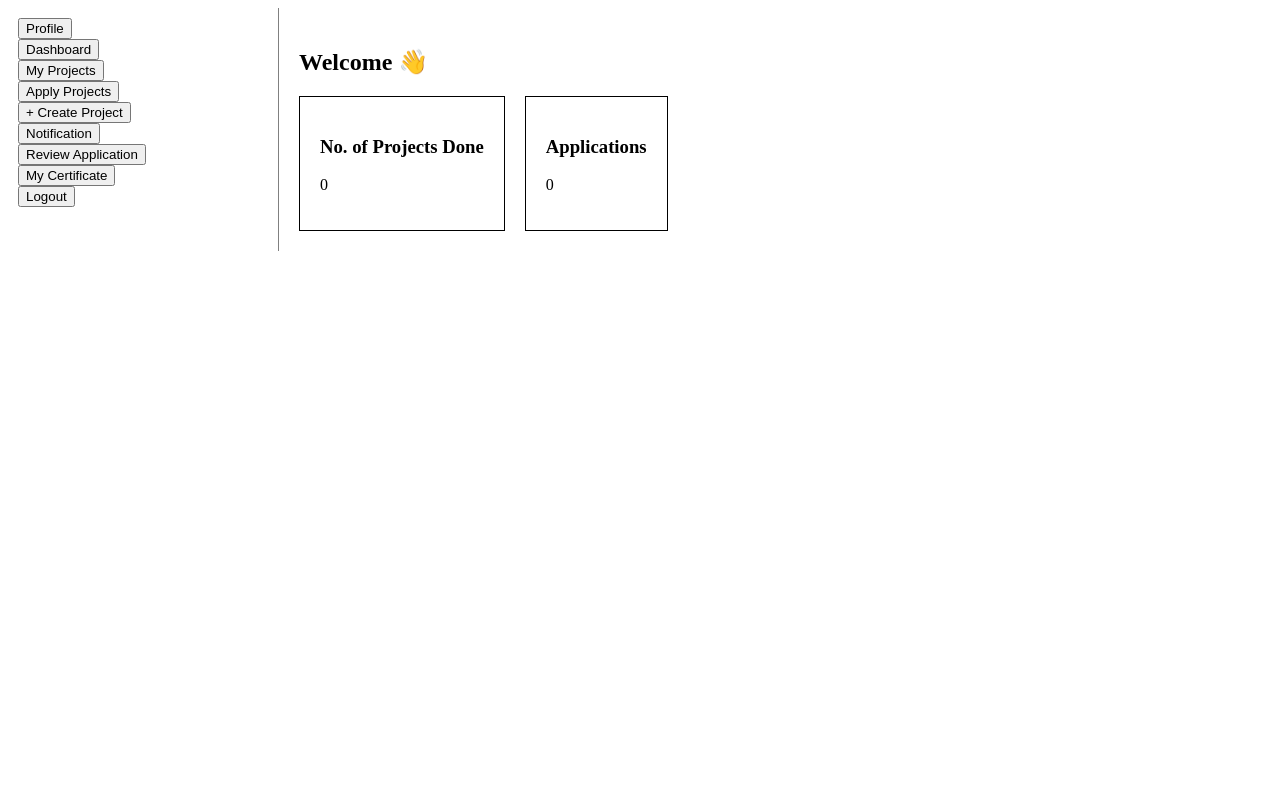
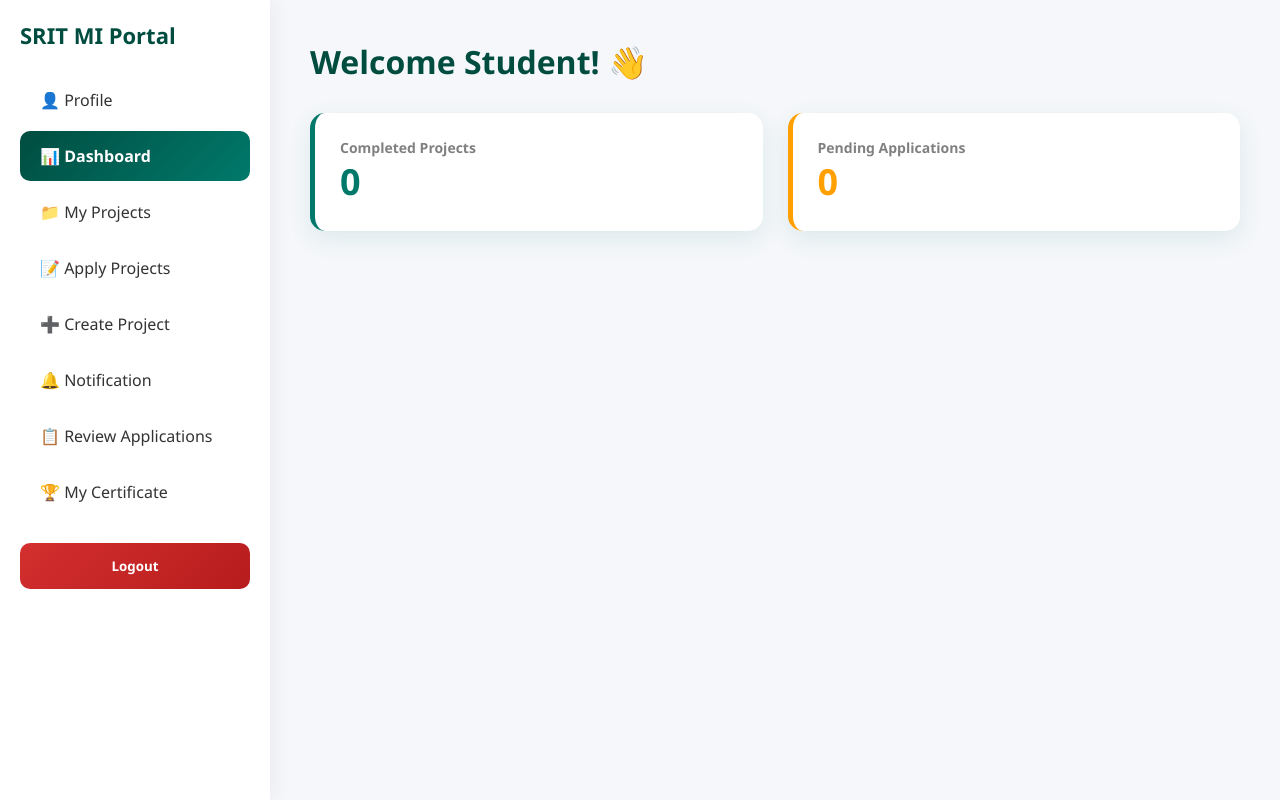
Before and after one commit to kavadihemalatha0317/srit-mi-portal, a Next.js app: page /dashboard in a window 1280 px wide. Built offline with nearby package versions, Linux system fonts and the light colour scheme; no server answers; the database is empty.

Commit message:
Update dashboard.jsx

```diff
--- a/pages/dashboard.jsx
+++ b/pages/dashboard.jsx
@@ -1,76 +1,179 @@
-import { useState, useEffect } from 'react'
-import { auth, db } from '../lib/firebase'
-import { onAuthStateChanged } from 'firebase/auth'
-import { collection, onSnapshot, addDoc } from 'firebase/firestore'
+import React, { useState, useEffect } from "react";
+import { useRouter } from "next/router";
 
 export default function Dashboard() {
-  const [page, setPage] = useState('dashboard')
-  const [user, setUser] = useState(null)
-  const [projects, setProjects] = useState([])
-  const [applications, setApplications] = useState([])
+  const [page, setPage] = useState("dashboard");
+  const [user, setUser] = useState({});
+  const [projects, setProjects] = useState([]);
+  const [allProjects, setAllProjects] = useState([]); // For apply dropdown
+  const [notifications, setNotifications] = useState(0);
+  const [selectedProject, setSelectedProject] = useState("");
+  const [whyJoin, setWhyJoin] = useState("");
 
-  useEffect(()=>{
-    onAuthStateChanged(auth, (u)=>setUser(u))
-    onSnapshot(collection(db, "projects"), (snap)=>setProjects(snap.docs.map(d=>({id:d.id, ...d.data()}))))
-    onSnapshot(collection(db, "applications"), (snap)=>setApplications(snap.docs.map(d=>({id:d.id, ...d.data()}))))
+  const router = useRouter();
+
+  useEffect(() => {
+    const roll = localStorage.getItem("currentUser");
+    const data = JSON.parse(localStorage.getItem(roll+"_data"));
+    setUser(data || {name:"Student", roll:"254G1A0000", dept:"CSM", year:"2nd Year", college:"SRIT", email:"student@srit.ac.in"});
+    const completed = JSON.parse(localStorage.getItem(roll+"_completed")) || [];
+    setProjects(completed);
+
+    // Demo projects for Apply
+    const demoProjects = JSON.parse(localStorage.getItem("all_projects")) || [
+      {id:1, title:"AI Chatbot", desc:"Build AI chatbot for college", skills:"Python, NLP", limit:"5", duration:"2 Months"},
+      {id:2, title:"E-Commerce Website", desc:"MERN stack website", skills:"React, Node", limit:"4", duration:"3 Months"}
+    ];
+    setAllProjects(demoProjects);
+
+    const notifs = JSON.parse(localStorage.getItem(roll+"_notifs")) || [];
+    setNotifications(notifs.length);
   },[])
 
-  const Sidebar = () => (
-    <div style={{width: '250px', borderRight: '1px solid gray', padding: '10px'}}>
-      <button onClick={()=>setPage('profile')}>Profile</button><br/>
-      <button onClick={()=>setPage('dashboard')}>Dashboard</button><br/>
-      <button onClick={()=>setPage('myprojects')}>My Projects</button><br/>
-      <button onClick={()=>setPage('apply')}>Apply Projects</button><br/>
-      <button onClick={()=>setPage('create')}>+ Create Project</button><br/>
-      <button onClick={()=>setPage('notifications')}>Notification</button><br/>
-      <button onClick={()=>setPage('review')}>Review Application</button><br/>
-      <button onClick={()=>setPage('certificate')}>My Certificate</button><br/>
-      <button onClick={()=>auth.signOut()}>Logout</button>
-    </div>
-  )
+  const handleApply = () => {
+    if(!selectedProject || !whyJoin) return alert("Please fill all fields");
+    const application = {
+      project: selectedProject,
+      name: user.name, roll: user.roll, email: user.email, dept: user.dept, year: user.year,
+      why: whyJoin, status: "Pending", date: new Date().toLocaleDateString()
+    }
+    const roll = localStorage.getItem("currentUser");
+    const applied = JSON.parse(localStorage.getItem(roll+"_applied")) || [];
+    localStorage.setItem(roll+"_applied", JSON.stringify([...applied, application]));
+    alert("Application Submitted Successfully!");
+    setSelectedProject(""); setWhyJoin("");
+  }
 
-  const DashboardPage = () => (
+  const [newProject, setNewProject] = useState({title:"", desc:"", skills:"", limit:"", duration:""});
+  const handleCreate = () => {
+    if(Object.values(newProject).some(v=>!v)) return alert("Please fill all fields");
+    const roll = localStorage.getItem("currentUser");
+    const created = JSON.parse(localStorage.getItem(roll+"_created")) || [];
+    localStorage.setItem(roll+"_created", JSON.stringify([...created, {...newProject, status:"Waiting for Approval"}]));
+    alert("Project Created! Waiting for Admin Approval");
+    setNewProject({title:"", desc:"", skills:"", limit:"", duration:""});
+  }
+
+  return (
     <div>
-      <h2>Welcome {user?.email} 👋</h2>
-      <div style={{display: 'flex', gap: '20px'}}>
-        <div style={{border: '1px solid', padding: '20px'}}>
-          <h3>No. of Projects Done</h3>
-          <p>{projects.filter(p=>p.creator===user?.email && p.status==='done').length}</p>
+      <style>{`
+        @keyframes jumpOnce { 0% { transform: translateY(0); } 50% { transform: translateY(-6px); } 100% { transform: translateY(0); } }
+        .sidebar-btn { width:100%; text-align:left; padding:14px 20px; margin:6px 0; background:transparent; color:#333; border:none; border-radius:10px; cursor:pointer; font-size:16px; font-weight:500; transition:all 0.3s; display:flex; align-items:center; justify-content:space-between; }
+        .sidebar-btn:hover { animation: jumpOnce 0.5s ease; background:#E0F7FA; }
+        .sidebar-btn.active { background: linear-gradient(135deg, #004D40, #00796B); color: white; font-weight: bold; }
+        .badge { background:#D32F2F; color:white; border-radius:20px; padding:2px 10px; font-size:12px; font-weight:bold; }
+        .logout-btn { width:100%; padding:14px; margin-top:20px; background: linear-gradient(135deg, #D32F2F, #B71C1C); color:white; border:none; border-radius:10px; font-weight:bold; }
+        .logout-btn:hover { animation: jumpOnce 0.5s ease; }
+        .stat-card:hover { animation: jumpOnce 0.5s ease; }
+        .form-card { background:white; padding:30px; border-radius:15px; box-shadow:0 8px 25px rgba(0,121,107,0.1); max-width:700px; }
+        input, select, textarea { width:100%; padding:12px; margin:10px 0; border:2px solid #B2DFDB; border-radius:8px; font-size:15px; }
+        label { font-weight:600; color:#004D40; }
+        button.primary { padding:14px 30px; background:linear-gradient(135deg,#00796B,#004D40); color:white; border:none; border-radius:8px; font-weight:bold; cursor:pointer; font-size:16px; }
+        button.primary:hover { animation: jumpOnce 0.5s ease; }
+        * { margin: 0; padding: 0; box-sizing: border-box; font-family:'Segoe UI', Arial; }
+      `}</style>
+
+      <div style={{display:"flex", minHeight:"100vh", background:"#F5F7FA"}}>
+        {/* SIDEBAR */}
+        <div style={{width:"270px", background:"white", padding:"20px", boxShadow:"4px 0 20px rgba(0,0,0,0.05)"}}>
+          <h3 style={{color:"#004D40", marginBottom:"25px", fontSize:"22px", fontWeight:"900"}}>SRIT MI Portal</h3>
+          <button onClick={()=>setPage("profile")} className={`sidebar-btn ${page==="profile"?"active":""}`}><span>👤 Profile</span></button>
+          <button onClick={()=>setPage("dashboard")} className={`sidebar-btn ${page==="dashboard"?"active":""}`}><span>📊 Dashboard</span></button>
+          <button onClick={()=>setPage("myprojects")} className={`sidebar-btn ${page==="myprojects"?"active":""}`}><span>📁 My Projects</span></button>
+          <button onClick={()=>setPage("applyprojects")} className={`sidebar-btn ${page==="applyprojects"?"active":""}`}><span>📝 Apply Projects</span></button>
+          <button onClick={()=>setPage("createproject")} className={`sidebar-btn ${page==="createproject"?"active":""}`}><span>➕ Create Project</span></button>
+          <button onClick={()=>setPage("notification")} className={`sidebar-btn ${page==="notification"?"active":""}`}><span>🔔 Notification</span>{notifications > 0 && <span className="badge">{notifications}</span>}</button>
+          <button onClick={()=>setPage("reviewapplications")} className={`sidebar-btn ${page==="reviewapplications"?"active":""}`}><span>📋 Review Applications</span></button>
+          <button onClick={()=>setPage("mycertificate")} className={`sidebar-btn ${page==="mycertificate"?"active":""}`}><span>🏆 My Certificate</span></button>
+          <button onClick={()=>{localStorage.removeItem("currentUser"); router.push("/");}} className="logout-btn">Logout</button>
         </div>
-        <div style={{border: '1px solid', padding: '20px'}}>
-          <h3>Applications</h3>
-          <p>{applications.filter(a=>a.creator===user?.email).length}</p>
+
+        {/* MAIN CONTENT */}
+        <div style={{flex:1, padding:"40px", overflowY:"auto"}}>
+
+          {/* APPLY PROJECTS FORM */}
+          {page==="applyprojects" && (
+            <div>
+              <h1 style={{color:"#004D40", fontSize:"32px", marginBottom:"20px"}}>Apply for Project</h1>
+              <div className="form-card">
+                <label>Select Project</label>
+                <select value={selectedProject} onChange={(e)=>setSelectedProject(e.target.value)}>
+                  <option value="">-- Choose a Project --</option>
+                  {allProjects.map(p=><option key={p.id} value={p.title}>{p.title}</option>)}
+                </select>
+
+                <label>Name</label>
+                <input type="text" value={user.name} readOnly />
+
+                <label>Roll No</label>
+                <input type="text" value={user.roll} readOnly />
+
+                <label>Email</label>
+                <input type="text" value={user.email} readOnly />
+
+                <label>Department</label>
+                <input type="text" value={user.dept} readOnly />
+
+                <label>Year</label>
+                <input type="text" value={user.year} readOnly />
+
+                <label>Why do you want to join?</label>
+                <textarea rows="4" value={whyJoin} onChange={(e)=>setWhyJoin(e.target.value)} placeholder="Explain your interest and skills..."></textarea>
+
+                <button className="primary" onClick={handleApply}>Submit Application</button>
+              </div>
+            </div>
+          )}
+
+          {/* CREATE PROJECT FORM */}
+          {page==="createproject" && (
+            <div>
+              <h1 style={{color:"#004D40", fontSize:"32px", marginBottom:"20px"}}>Create New Project</h1>
+              <div className="form-card">
+                <label>Project Title</label>
+                <input type="text" value={newProject.title} onChange={(e)=>setNewProject({...newProject, title:e.target.value})} placeholder="e.g. Smart Attendance System" />
+
+                <label>Description</label>
+                <textarea rows="3" value={newProject.desc} onChange={(e)=>setNewProject({...newProject, desc:e.target.value})} placeholder="What is this project about?"></textarea>
+
+                <label>Skills Required</label>
+                <input type="text" value={newProject.skills} onChange={(e)=>setNewProject({...newProject, skills:e.target.value})} placeholder="e.g. React, Firebase, ML" />
+
+                <label>Limit in Group</label>
+                <input type="number" value={newProject.limit} onChange={(e)=>setNewProject({...newProject, limit:e.target.value})} placeholder="e.g. 4" />
+
+                <label>Duration</label>
+                <input type="text" value={newProject.duration} onChange={(e)=>setNewProject({...newProject, duration:e.target.value})} placeholder="e.g. 3 Months" />
+
+                <button className="primary" onClick={handleCreate}>Submit Project</button>
+              </div>
+            </div>
+          )}
+
+          {/* DASHBOARD */}
+          {page==="dashboard" && (
+            <div>
+              <h1 style={{color:"#004D40", fontSize:"32px"}}>Welcome {user.name}! 👋</h1>
+              <div style={{display:"grid", gridTemplateColumns:"repeat(auto-fit, minmax(220px, 1fr))", gap:"25px", marginTop:"30px"}}>
+                <div className="stat-card" style={{background:"white", padding:"25px", borderRadius:"15px", boxShadow:"0 8px 25px rgba(0,121,107,0.1)", borderLeft:"5px solid #00796B"}}>
+                  <h4 style={{color:"gray", fontSize:"14px"}}>Completed Projects</h4>
+                  <p style={{fontSize:"36px", color:"#00796B", fontWeight:"bold"}}>{projects.length}</p>
+                </div>
+                <div className="stat-card" style={{background:"white", padding:"25px", borderRadius:"15px", boxShadow:"0 8px 25px rgba(0,121,107,0.1)", borderLeft:"5px solid #FFA000"}}>
+                  <h4 style={{color:"gray", fontSize:"14px"}}>Pending Applications</h4>
+                  <p style={{fontSize:"36px", color:"#FFA000", fontWeight:"bold"}}>0</p>
+                </div>
+              </div>
+            </div>
+          )}
+
+          {page!=="dashboard" && page!=="applyprojects" && page!=="createproject" && (
+            <div style={{background:"white", padding:"40px", borderRadius:"15px", textAlign:"center"}}>
+              <h1 style={{color:"#004D40"}}>{page} Page - Coming Soon</h1>
+            </div>
+          )}
         </div>
       </div>
     </div>
   )
-
-  const CreateProject = () => {
-    const [title, setTitle] = useState('')
-    const [desc, setDesc] = useState('')
-    const submit = async () => {
-      await addDoc(collection(db, "projects"), {title, desc, creator: user.email, status: 'live', createdAt: new Date()})
-      alert('Project Created & Live Now')
-    }
-    return (
-      <div>
-        <h3>Create Project</h3>
-        <input placeholder="Project Title" value={title} onChange={(e)=>setTitle(e.target.value)}/><br/><br/>
-        <textarea placeholder="Description" value={desc} onChange={(e)=>setDesc(e.target.value)}/><br/><br/>
-        <button onClick={submit}>Submit</button>
-      </div>
-    )
-  }
-
-  return (
-    <div style={{display: 'flex'}}>
-      <Sidebar />
-      <div style={{padding: '20px', flex: 1}}>
-        {page === 'dashboard' && <DashboardPage />}
-        {page === 'create' && <CreateProject />}
-        {page === 'profile' && <div><h3>Profile</h3>Name: {user?.email}<br/>Roll: ...</div>}
-        {/* migatha pages kuda ila add chey bro */}
-      </div>
-    </div>
-  )
 }
```
